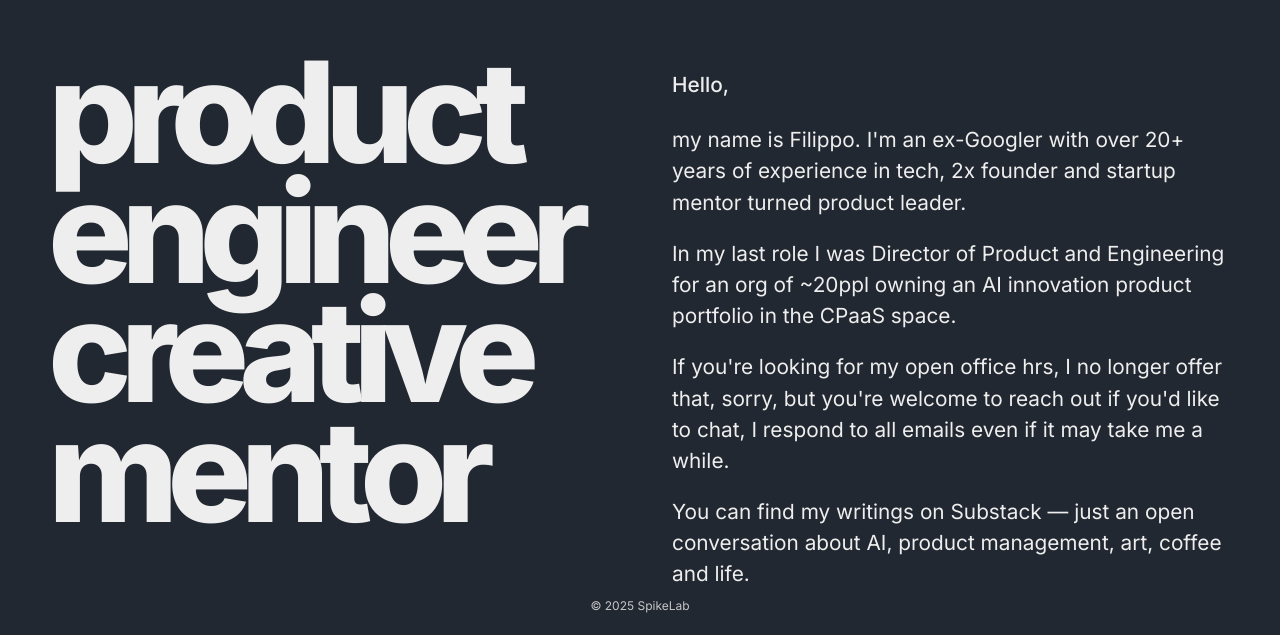
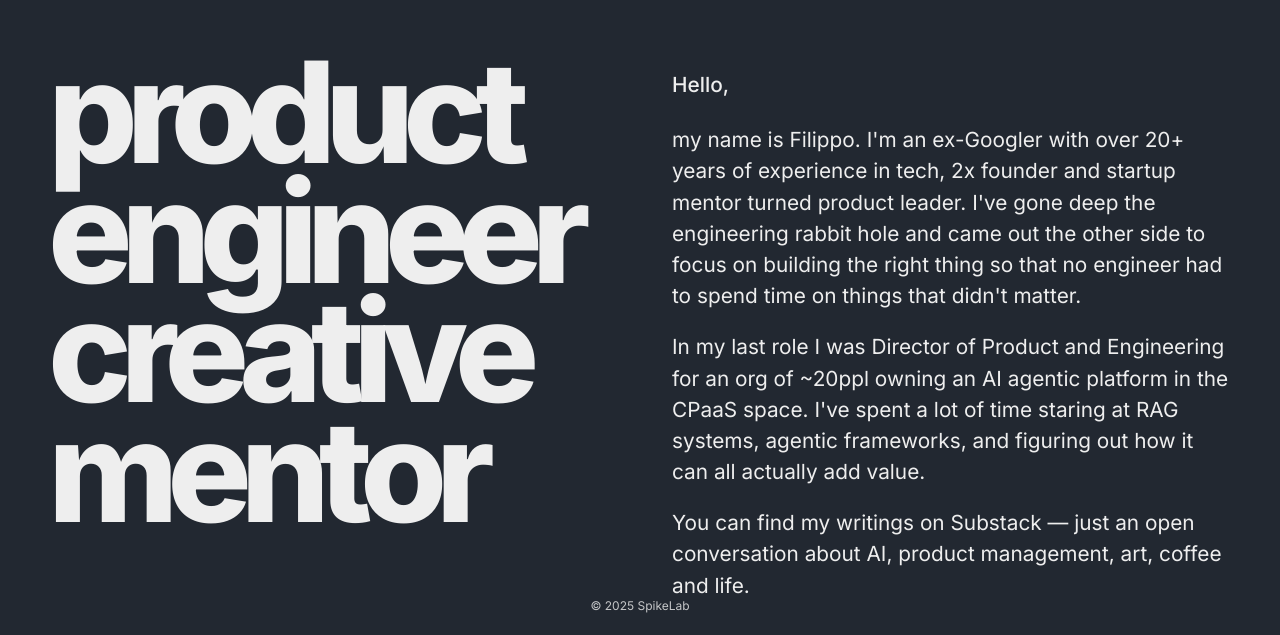
Before and after one commit to spikelab/spikelab, a plain HTML site: page index.html in a window 1280 px wide. Shown: the part 155-790 px from the top of the page. Drawn offline with Linux system fonts and the light colour scheme.

Commit message:
minor copy updates

```diff
--- a/index.html
+++ b/index.html
@@ -414,16 +414,12 @@
                         Hello,
                     </p>
                     <p class="description">
-                        my name is Filippo. I'm an ex-Googler with over 20+ years of experience in tech, 2x founder and startup mentor turned product leader.
+                        my name is Filippo. I'm an ex-Googler with over 20+ years of experience in tech, 2x founder and startup mentor turned product leader. I've gone deep the engineering rabbit hole and came out the other side to focus on building the right thing so that no engineer had to spend time on things that didn't matter.
                     </p>
 
                     <p class="description">
-                        In my last role I was Director of Product and Engineering for an org of ~20ppl owning an AI innovation product portfolio in the CPaaS space.
+                        In my last role I was Director of Product and Engineering for an org of ~20ppl owning an AI agentic platform in the CPaaS space. I've spent a lot of time staring at RAG systems, agentic frameworks, and figuring out how it can all actually add value.
                     </p>
-
-                    <p class="description">
-                        If you're looking for my open office hrs, I no longer offer that, sorry, but you're welcome to reach out if you'd like to chat, I respond to all emails even if it may take me a while.
-                   </p>
 
                     <p class="description">
                         You can find my writings on Substack — just an open conversation about AI, product management, art, coffee and life.
```
Also changed, not shown: 1 other file.
